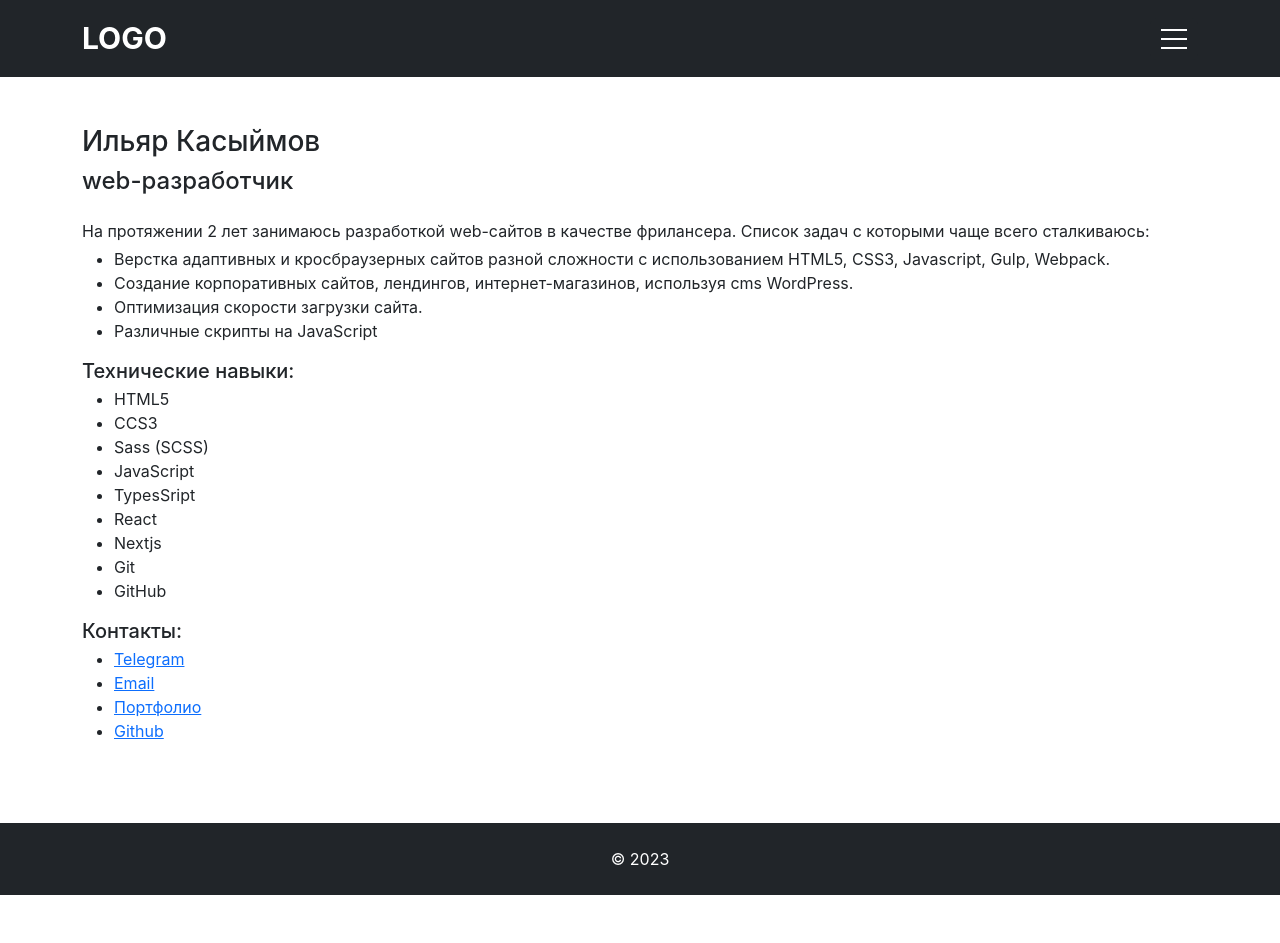
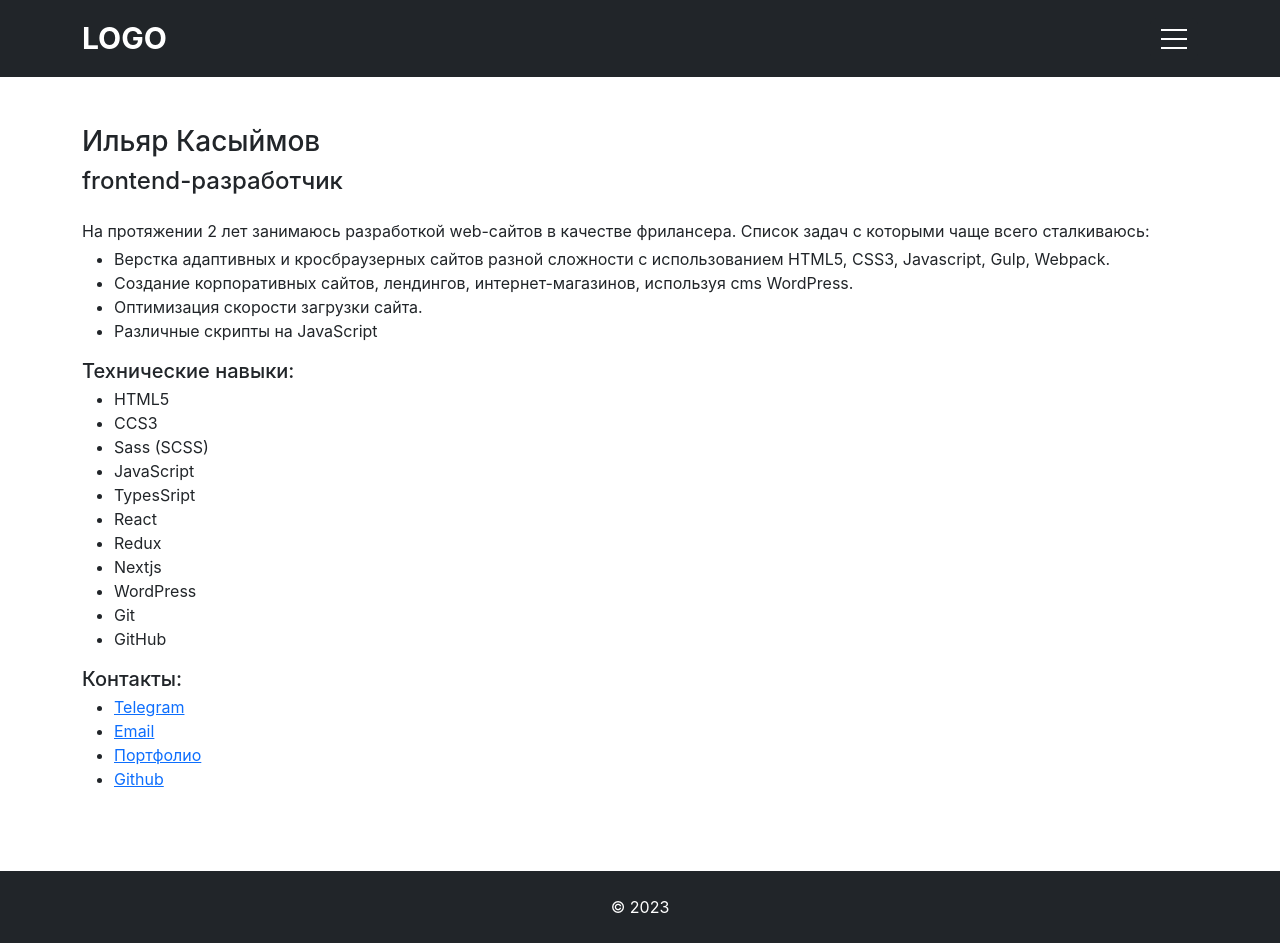
Before and after one commit to Ilyar96/mitrasoft-test, a React (Create React App) app: page /about in a window 1280 px wide. Before the commit the page ends 895 px from the top, so only its background shows below. Built offline with nearby package versions, Linux system fonts and the light colour scheme.

Commit message:
added page meta information

```diff
--- a/package.json
+++ b/package.json
@@ -18,6 +18,7 @@
     "react-bootstrap": "^2.7.4",
     "react-bootstrap-pagination-control": "^1.0.5",
     "react-dom": "^18.2.0",
+    "react-helmet-async": "^1.3.0",
     "react-redux": "^8.0.5",
     "react-router-dom": "^6.11.2",
     "react-scripts": "5.0.1",
--- a/src/index.tsx
+++ b/src/index.tsx
@@ -2,6 +2,7 @@ import React from "react";
 import ReactDOM from "react-dom/client";
 import { BrowserRouter } from "react-router-dom";
 import { Provider } from "react-redux";
+import { HelmetProvider } from "react-helmet-async";
 
 import { store } from "./redux/store";
 import { App } from "./components";
@@ -14,10 +15,12 @@ const root = ReactDOM.createRoot(
 );
 root.render(
 	<React.StrictMode>
-		<Provider store={store}>
-			<BrowserRouter>
-				<App />
-			</BrowserRouter>
-		</Provider>
+		<HelmetProvider>
+			<Provider store={store}>
+				<BrowserRouter>
+					<App />
+				</BrowserRouter>
+			</Provider>
+		</HelmetProvider>
 	</React.StrictMode>
 );
--- a/src/pages/About/About.tsx
+++ b/src/pages/About/About.tsx
@@ -1,13 +1,19 @@
-import React, { FC } from "react";
+import { FC } from "react";
 import { Container } from "react-bootstrap";
+import { Helmet } from "react-helmet-async";
 
 import "./About.scss";
 
 export const About: FC = () => {
 	return (
+		<>
+			<Helmet>
+				<title>Ильяр Касыймов | frontend-разработчик</title>
+			</Helmet>
+
 			<Container>
 				<h1 className="h3">Ильяр Касыймов</h1>
-			<h2 className="h4 mb-4">web-разработчик</h2>
+				<h2 className="h4 mb-4">frontend-разработчик</h2>
 				<p className="mb-1">
 					На протяжении 2 лет занимаюсь разработкой web-сайтов в качестве
 					фрилансера. Список задач с которыми чаще всего сталкиваюсь:
@@ -34,7 +40,9 @@ export const About: FC = () => {
 					<li>JavaScript</li>
 					<li>TypesSript</li>
 					<li>React</li>
+					<li>Redux</li>
 					<li>Nextjs</li>
+					<li>WordPress</li>
 					<li>Git</li>
 					<li>GitHub</li>
 				</ul>
@@ -61,11 +69,16 @@ export const About: FC = () => {
 						</a>
 					</li>
 					<li>
-					<a href="https://github.com/Ilyar96" target="_blank" rel="noreferrer">
+						<a
+							href="https://github.com/Ilyar96"
+							target="_blank"
+							rel="noreferrer"
+						>
 							Github
 						</a>
 					</li>
 				</ul>
 			</Container>
+		</>
 	);
 };
--- a/src/pages/Home/Home.tsx
+++ b/src/pages/Home/Home.tsx
@@ -1,5 +1,6 @@
 import { FC, useEffect } from "react";
 import { Container } from "react-bootstrap";
+import { Helmet } from "react-helmet-async";
 
 import { useActions } from "../../hooks";
 import {
@@ -11,9 +12,9 @@ import {
 import { Loader, Pagination, PostFilters, PostList } from "../../components";
 import { FetchingStatus } from "../../types/common";
 import { useAppSelector } from "../../redux/store";
+import { selectComments } from "../../redux/slices/comments/selectors";
 
 import "./Home.scss";
-import { selectComments } from "../../redux/slices/comments/selectors";
 
 export const Home: FC = () => {
 	const { getComments, getPosts } = useActions();
@@ -30,6 +31,11 @@ export const Home: FC = () => {
 	}, []);
 
 	return (
+		<>
+			<Helmet>
+				<title>Главная | Тестовое задание</title>
+			</Helmet>
+
 			<Container className="home-container d-flex flex-column">
 				{status === FetchingStatus.PENDING && <Loader />}
 
@@ -46,5 +52,6 @@ export const Home: FC = () => {
 					<h1 className="h2 mb-4">{error}</h1>
 				)}
 			</Container>
+		</>
 	);
 };
--- a/src/pages/User/User.tsx
+++ b/src/pages/User/User.tsx
@@ -1,6 +1,7 @@
 import { FC, useEffect } from "react";
 import { Link, Navigate, useParams } from "react-router-dom";
 import { Container } from "react-bootstrap";
+import { Helmet } from "react-helmet-async";
 
 import { useActions } from "../../hooks";
 import { Loader, UserCard } from "../../components";
@@ -48,6 +49,13 @@ export const User: FC = () => {
 	}
 
 	return (
+		<>
+			<Helmet>
+				<title>
+					Информация о пользователе {user?.name ? user.name : ""} | Тестовое
+					задание
+				</title>
+			</Helmet>
 			<Container>
 				<Link to={AppRoutes.HOME} className="btn btn-primary mb-5">
 					Вернуться ко всем постам
@@ -56,5 +64,6 @@ export const User: FC = () => {
 				{user && <UserCard className="mb-5" {...user} />}
 				<PostList posts={currentUserPosts} />
 			</Container>
+		</>
 	);
 };
```
Also changed, not shown: 1 other file (tests, documents, lock files or other folders). Lines whose indentation alone changed are shown as unchanged.
